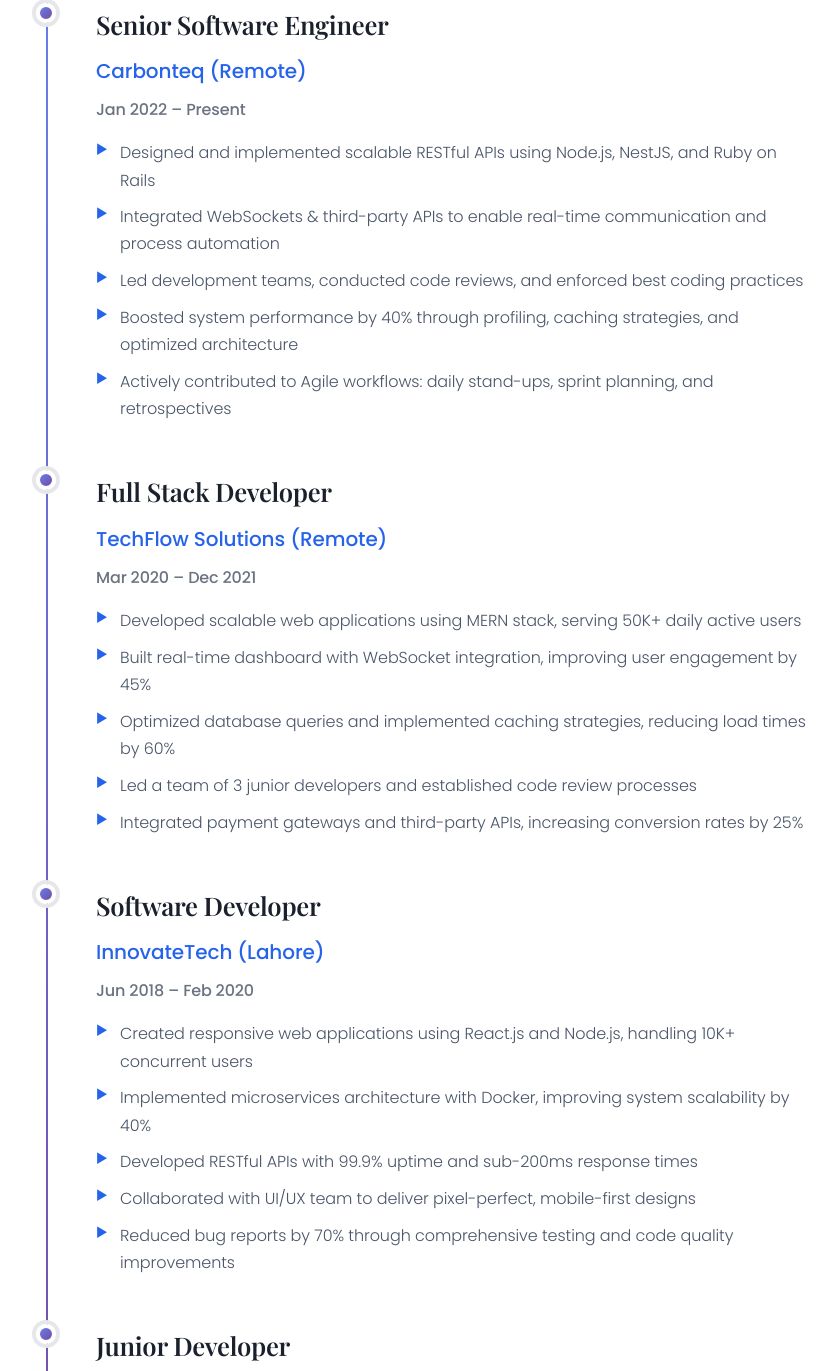
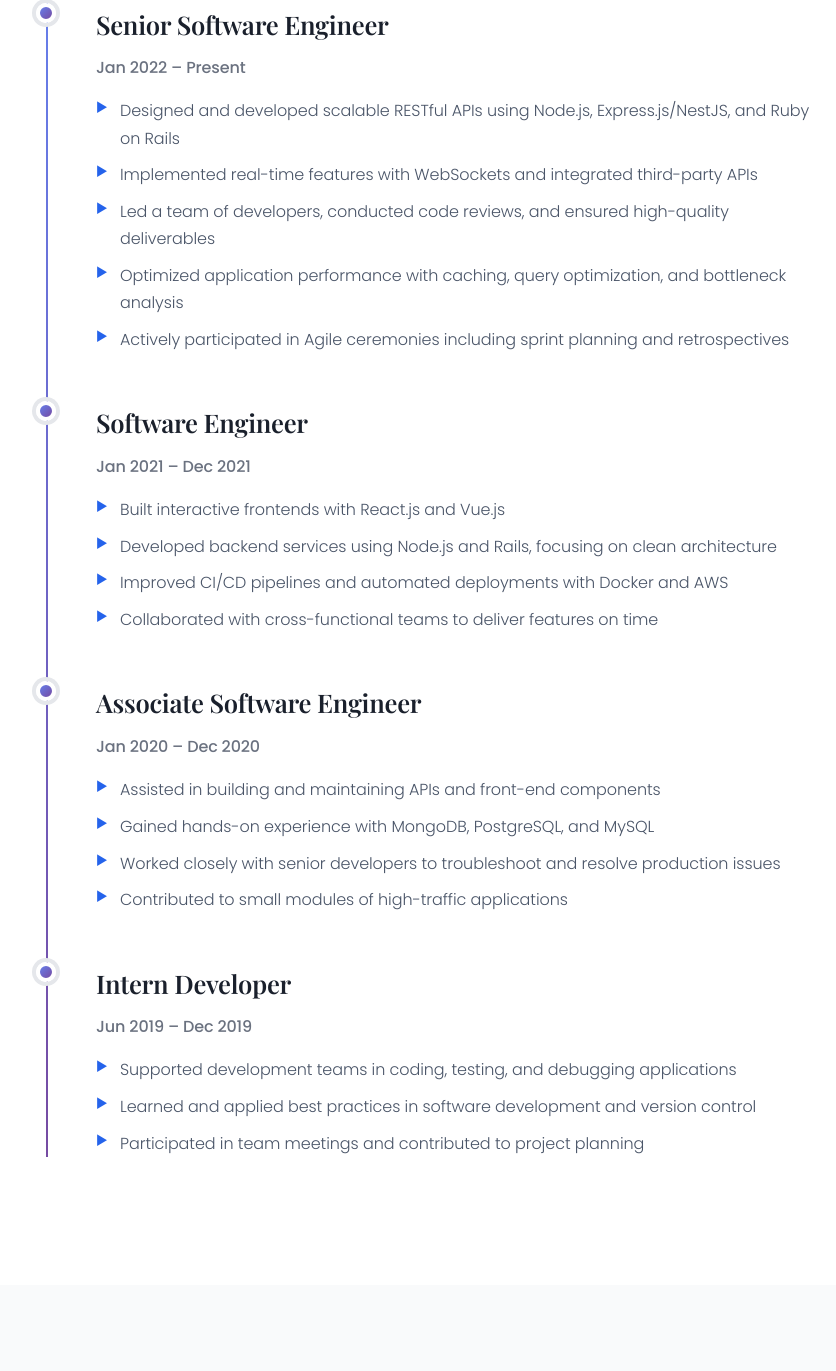
Before and after one commit to Bilal-Abbas/bilal-abbas.github.io, a plain HTML site: page index.html in a window 1280 px wide. Shown: the part 1882-3253 px from the top of the page, without its empty margins (224-1060 px from the left). Drawn offline with nearby package versions, Linux system fonts and the light colour scheme.

Commit message:
updated the portfolio

```diff
--- a/index.html
+++ b/index.html
@@ -9,7 +9,9 @@
     <title>Bilal Abbas - Senior Software Engineer</title>
     <link rel="stylesheet" href="styles.css">
     <link href="https://cdnjs.cloudflare.com/ajax/libs/font-awesome/6.0.0/css/all.min.css" rel="stylesheet">
-    <link href="https://fonts.googleapis.com/css2?family=Poppins:wght@300;400;500;600;700;800&family=Playfair+Display:wght@400;500;600;700&family=Source+Code+Pro:wght@400;500;600&display=swap" rel="stylesheet">
+    <link
+        href="https://fonts.googleapis.com/css2?family=Poppins:wght@300;400;500;600;700;800&family=Playfair+Display:wght@400;500;600;700&family=Source+Code+Pro:wght@400;500;600&display=swap"
+        rel="stylesheet">
 </head>
 
 <body>
@@ -171,66 +173,55 @@
                     <div class="timeline-marker"></div>
                     <div class="timeline-content">
                         <h3>Senior Software Engineer</h3>
-                        <h4>Carbonteq (Remote)</h4>
                         <span class="timeline-date">Jan 2022 – Present</span>
                         <ul class="timeline-description">
-                            <li>Designed and implemented scalable RESTful APIs using Node.js, NestJS, and Ruby on Rails
+                            <li>Designed and developed scalable RESTful APIs using Node.js, Express.js/NestJS, and Ruby
+                                on Rails</li>
+                            <li>Implemented real-time features with WebSockets and integrated third-party APIs</li>
+                            <li>Led a team of developers, conducted code reviews, and ensured high-quality deliverables
                             </li>
-                            <li>Integrated WebSockets & third-party APIs to enable real-time communication and process
-                                automation</li>
-                            <li>Led development teams, conducted code reviews, and enforced best coding practices</li>
-                            <li>Boosted system performance by 40% through profiling, caching strategies, and optimized
-                                architecture</li>
-                            <li>Actively contributed to Agile workflows: daily stand-ups, sprint planning, and
-                                retrospectives</li>
+                            <li>Optimized application performance with caching, query optimization, and bottleneck
+                                analysis</li>
+                            <li>Actively participated in Agile ceremonies including sprint planning and retrospectives
+                            </li>
                         </ul>
                     </div>
                 </div>
-
                 <div class="timeline-item">
                     <div class="timeline-marker"></div>
                     <div class="timeline-content">
-                        <h3>Full Stack Developer</h3>
-                        <h4>TechFlow Solutions (Remote)</h4>
-                        <span class="timeline-date">Mar 2020 – Dec 2021</span>
+                        <h3>Software Engineer</h3>
+                        <span class="timeline-date">Jan 2021 – Dec 2021</span>
                         <ul class="timeline-description">
-                            <li>Developed scalable web applications using MERN stack, serving 50K+ daily active users</li>
-                            <li>Built real-time dashboard with WebSocket integration, improving user engagement by 45%</li>
-                            <li>Optimized database queries and implemented caching strategies, reducing load times by 60%</li>
-                            <li>Led a team of 3 junior developers and established code review processes</li>
-                            <li>Integrated payment gateways and third-party APIs, increasing conversion rates by 25%</li>
+                            <li>Built interactive frontends with React.js and Vue.js</li>
+                            <li>Developed backend services using Node.js and Rails, focusing on clean architecture</li>
+                            <li>Improved CI/CD pipelines and automated deployments with Docker and AWS</li>
+                            <li>Collaborated with cross-functional teams to deliver features on time</li>
                         </ul>
                     </div>
                 </div>
-
                 <div class="timeline-item">
                     <div class="timeline-marker"></div>
                     <div class="timeline-content">
-                        <h3>Software Developer</h3>
-                        <h4>InnovateTech (Lahore)</h4>
-                        <span class="timeline-date">Jun 2018 – Feb 2020</span>
+                        <h3>Associate Software Engineer</h3>
+                        <span class="timeline-date">Jan 2020 – Dec 2020</span>
                         <ul class="timeline-description">
-                            <li>Created responsive web applications using React.js and Node.js, handling 10K+ concurrent users</li>
-                            <li>Implemented microservices architecture with Docker, improving system scalability by 40%</li>
-                            <li>Developed RESTful APIs with 99.9% uptime and sub-200ms response times</li>
-                            <li>Collaborated with UI/UX team to deliver pixel-perfect, mobile-first designs</li>
-                            <li>Reduced bug reports by 70% through comprehensive testing and code quality improvements</li>
+                            <li>Assisted in building and maintaining APIs and front-end components</li>
+                            <li>Gained hands-on experience with MongoDB, PostgreSQL, and MySQL</li>
+                            <li>Worked closely with senior developers to troubleshoot and resolve production issues</li>
+                            <li>Contributed to small modules of high-traffic applications</li>
                         </ul>
                     </div>
                 </div>
-
                 <div class="timeline-item">
                     <div class="timeline-marker"></div>
                     <div class="timeline-content">
-                        <h3>Junior Developer</h3>
-                        <h4>StartupVentures (Karachi)</h4>
-                        <span class="timeline-date">Jan 2018 – May 2018</span>
+                        <h3>Intern Developer</h3>
+                        <span class="timeline-date">Jun 2019 – Dec 2019</span>
                         <ul class="timeline-description">
-                            <li>Contributed to full-stack development using JavaScript, PHP, and MySQL</li>
-                            <li>Built interactive features with jQuery and AJAX, enhancing user experience</li>
-                            <li>Participated in agile development cycles and daily stand-up meetings</li>
-                            <li>Assisted in database design and optimization for e-commerce platforms</li>
-                            <li>Gained hands-on experience with version control, testing, and deployment processes</li>
+                            <li>Supported development teams in coding, testing, and debugging applications</li>
+                            <li>Learned and applied best practices in software development and version control</li>
+                            <li>Participated in team meetings and contributed to project planning</li>
                         </ul>
                     </div>
                 </div>
@@ -335,7 +326,8 @@
                         </div>
                         <div class="contact-item">
                             <i class="fab fa-linkedin"></i>
-                            <a href="https://www.linkedin.com/in/bilalabbas-437" target="_blank" class="contact-link">LinkedIn Profile</a>
+                            <a href="https://www.linkedin.com/in/bilalabbas-437" target="_blank"
+                                class="contact-link">LinkedIn Profile</a>
                         </div>
                     </div>
                 </div>
```
